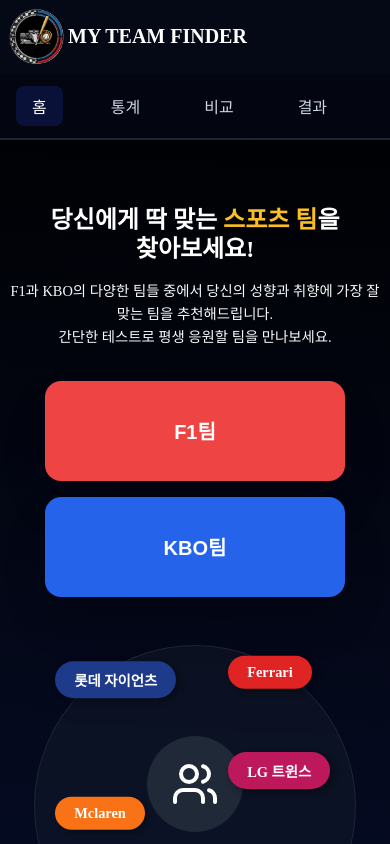
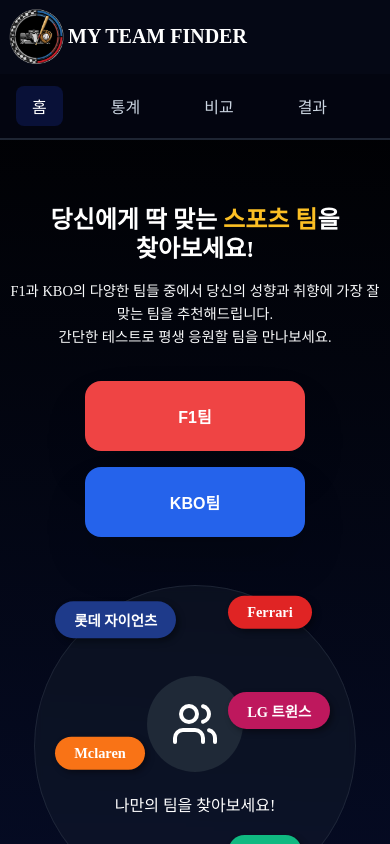
Before and after one commit to SportsTeamRecommend/FrontEnd, a React (Vite) app: page / in a window 390 px wide. Shown: the top 844 px of the page. Built offline with nearby package versions, Linux system fonts and the light colour scheme; no server answers.

Commit message:
fix : Button 컴포넌트 모바일 반응형 디자인

```diff
--- a/src/components/common/Button.jsx
+++ b/src/components/common/Button.jsx
@@ -15,6 +15,13 @@
   cursor: pointer;
   width: 300px;
   height: 100px;
+
+  @media (max-width: 767px) {
+    width: 220px;
+    height: 70px;
+    font-size: 1rem;
+    padding: 1rem 2rem;
+  }
 
   &:hover {
     transform: scale(1.05);
@@ -56,6 +63,12 @@
           &:hover {
             background-color: rgb(220, 38, 38);
           }
+          @media (max-width: 767px) {
+            width: 150px;
+            height: 40px;
+            font-size: 1rem;
+            padding: 1rem 2rem;
+          }
         `;
       case 'statistics-kbo':
       case 'compare-baseball':
@@ -66,6 +79,12 @@
           background-color: rgb(29, 78, 216);
           &:hover {
             background-color: rgb(29, 78, 216);
+          }
+          @media (max-width: 767px) {
+            width: 150px;
+            height: 40px;
+            font-size: 1rem;
+            padding: 1rem 2rem;
           }
         `;
       default:
```
